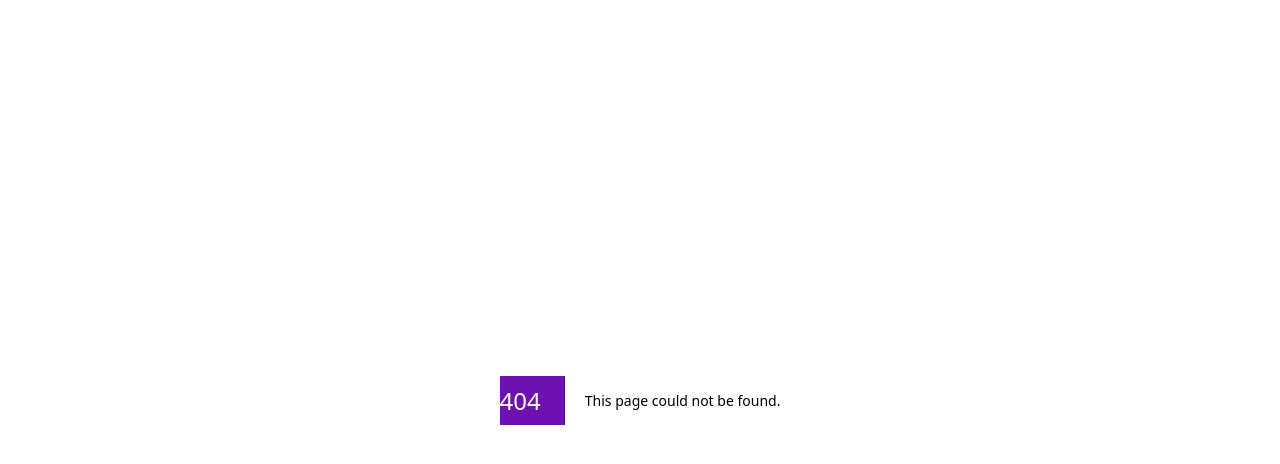
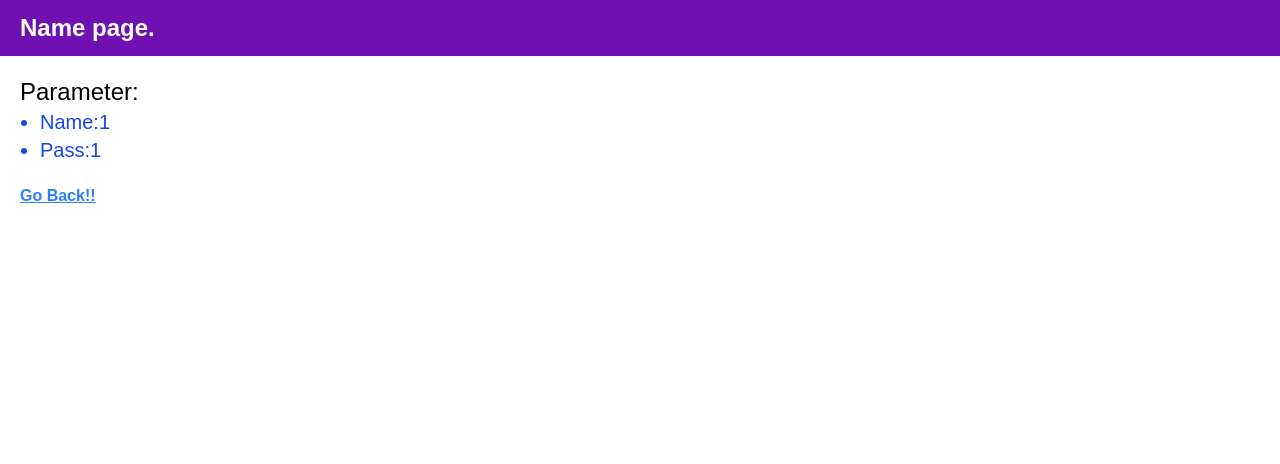
Before and after one commit to Itoyama424/nextjs_page_router, a Next.js app: page /name/1/1 in a window 1280 px wide. Before the commit this address had no page. Shown: the top 464 px of the page. Built offline with nearby package versions, Linux system fonts and the light colour scheme.

Commit message:
複数パラメータ

```diff
--- /dev/null
+++ b/src/pages/name/[name].tsx
@@ -0,0 +1,16 @@
+import { Inter } from 'next/font/google'
+import Lnk from 'next/link'
+import { useRouter } from 'next/router'
+
+const inter = Inter({ subsets:['latin']})
+
+export default function Name() {
+    const router = useRouter()
+    return(
+        <main>
+            <h1>Name Page.</h1>
+            <p>Your name:<b>"{router.query.name}"</b></p>
+            <div><Lnk href="/">Go Back!!</Lnk></div>
+        </main>
+    )
+}
--- /dev/null
+++ b/src/pages/name/[name]/[pass].tsx
@@ -0,0 +1,20 @@
+import { Inter } from 'next/font/google'
+import Link from 'next/link'
+import { useRouter } from 'next/router'
+
+const inter = Inter({ subsets:['latin']})
+
+export default function Name() {
+    const router = useRouter()
+
+    return(
+        <main>
+            <h1>Name page.</h1>
+            <ol>Parameter:
+                <li>Name:{router.query.name}</li>
+                <li>Pass:{router.query.pass}</li>
+            </ol>
+            <div><Link href="/">Go Back!!</Link></div>
+        </main>
+    )
+}
--- a/src/styles/globals.css
+++ b/src/styles/globals.css
@@ -17,6 +17,15 @@
 a {
   @apply m-5 font-bold text-blue-500 underline;
 }
+
+ul, ol {
+  @apply text-2xl m-5 list-disc;
+}
+
+li {
+  @apply text-xl mx-5 text-blue-700;
+}
+
 @theme inline {
   --color-background: var(--background);
   --color-foreground: var(--foreground);
```
